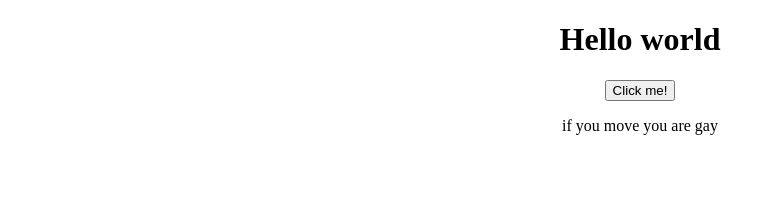
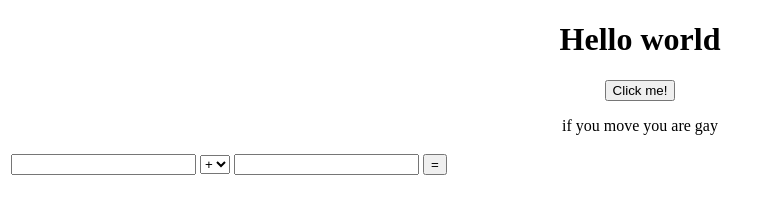
Before and after one commit to OndraSenekl/moa_prvni_hod, a plain HTML site: page index.html in a window 1280 px wide. Shown: the whole page, without its empty margins (0-773 px from the left). Drawn offline with Linux system fonts and the light colour scheme.

Commit message:
kalkulacka

```diff
--- a/index.html
+++ b/index.html
@@ -12,5 +12,21 @@
     <h1>Hello world</h1>
     <button onclick="sayHello()">Click me!</button>
     <p id="hello">if you move you are gay</p>
+    <table>
+        <tr>
+            <th><input type="number" title="cislo1"></th>
+            <th>
+                <select>
+                    <option>+</option>
+                    <option>-</option>
+                    <option>*</option>
+                    <option>/</option>
+                </select>
+            </th>
+            <th><input type="number" title="cislo2"></th>
+            <th><button>=</button></th>
+            <th></th>
+        </tr>
+    </table>
 </body>
 </html>
```
